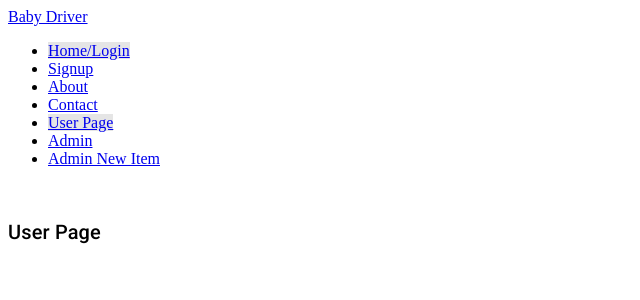
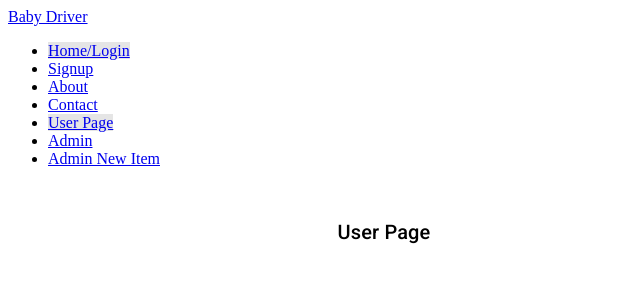
Before and after one commit to smith-carlicia/project-3, a React (Create React App) app in the folder client/: page /userhome in a window 1280 px wide. Shown: the top 300 px of the page, without its empty margins (0-640 px from the left). Built offline with nearby package versions, Linux system fonts and the light colour scheme; no server answers.

Commit message:
push to heroku

```diff
--- a/client/src/containers/UserHome/UserHome.jsx
+++ b/client/src/containers/UserHome/UserHome.jsx
@@ -43,9 +43,9 @@ export default function UserHome() {
 
     return (
         <div className={classes.root}>
-            <Grid container spacing={2}>
-                <Grid item xs={12} md={6}>
-                    <Typography variant="h6" className={classes.title}>
+            <Grid container spacing={12}>
+                <Grid item xs={12} md={12} lg={12}>
+                    <Typography variant="h6" className={classes.title} style={{textAlign: "center"}}>
                         User Page
           </Typography>
                     <div className={classes.demo}>
```
